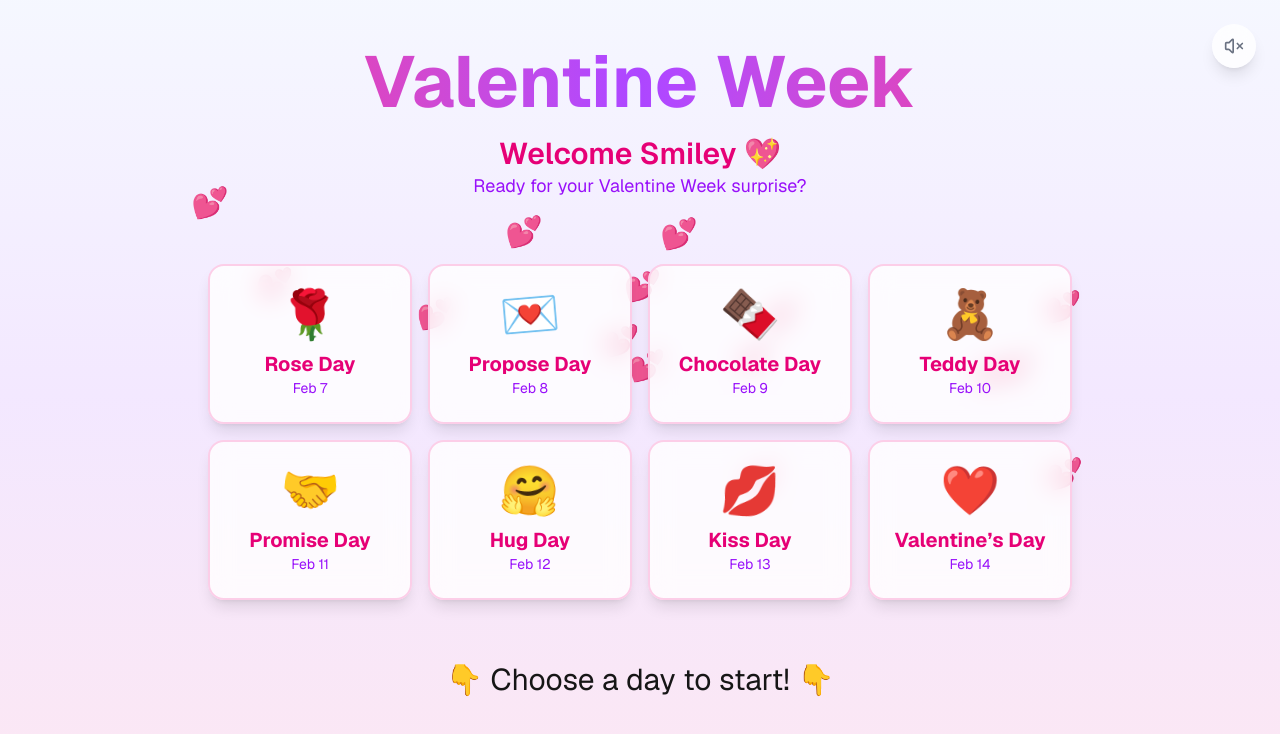
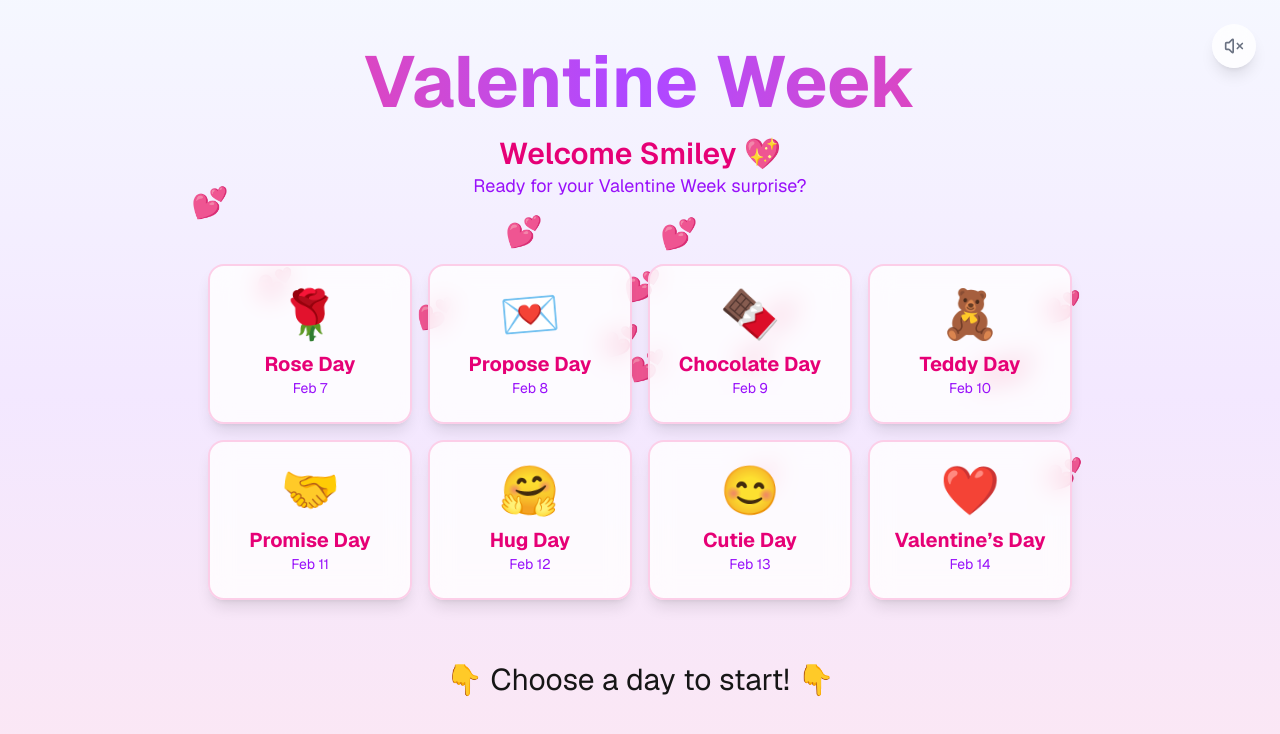
Before and after one commit to 4har/surprise, a Next.js app: page / in a window 1280 px wide. Shown: the top 734 px of the page. Built offline with nearby package versions, Linux system fonts and the light colour scheme.

Commit message:
Update page.tsx

```diff
--- a/app/page.tsx
+++ b/app/page.tsx
@@ -18,7 +18,7 @@ const DAYS = [
   { day: "Teddy", emoji: "🧸", path: "/teddy-day", date: "Feb 10" },
   { day: "Promise", emoji: "🤝", path: "/promise-day", date: "Feb 11" },
   { day: "Hug", emoji: "🤗", path: "/hug-day", date: "Feb 12" },
-  { day: "Kiss", emoji: "💋", path: "/kiss-day", date: "Feb 13" },
+  { day: "Cutie", emoji: "😊", path: "/cutie-day", date: "Feb 13" },
   { day: "Valentine’s", emoji: "❤️", path: "/valentines-day", date: "Feb 14" },
 ];
 
```
